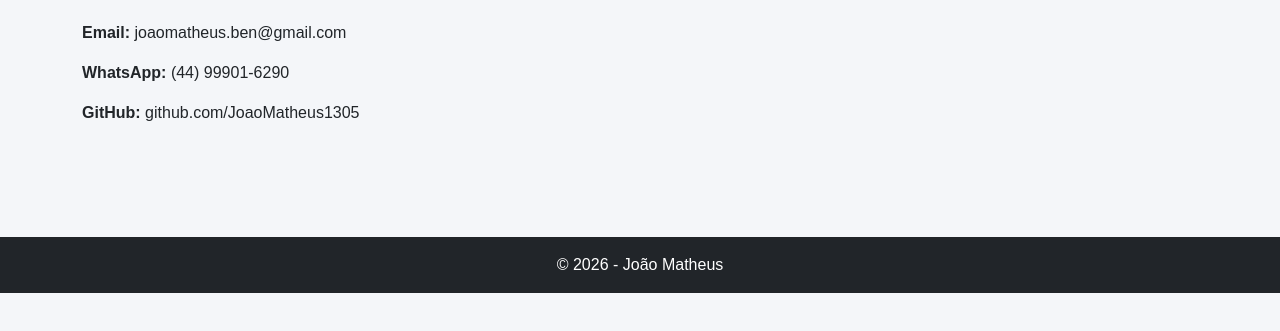
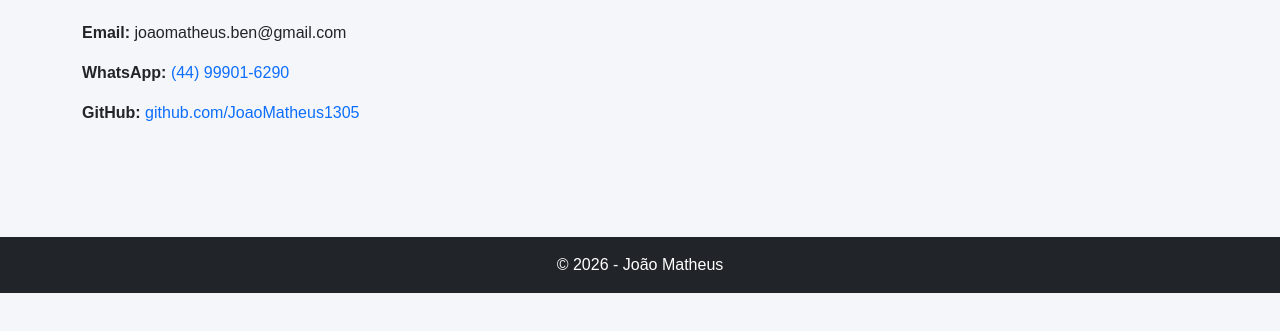
Before and after one commit to JoaoMatheus1305/Portf-lio, a plain HTML site: page contato.html in a window 1280 px wide. Shown: the part 175-506 px from the top of the page. Drawn offline with nearby package versions, Linux system fonts and the light colour scheme.

Commit message:
Adicionando links de contato

```diff
--- a/contato.html
+++ b/contato.html
@@ -34,8 +34,8 @@
         <h1 class="mb-4">Contato</h1>
 
         <p><strong>Email:</strong> joaomatheus.ben@gmail.com</p>
-        <p><strong>WhatsApp:</strong> (44) 99901-6290</p>
-<p><strong>GitHub:</strong> github.com/JoaoMatheus1305</p>
+        <p><strong>WhatsApp:</strong> <a href="https://wa.me/5544999016290" target="_blank">(44) 99901-6290</a></p>
+<p><strong>GitHub:</strong> <a href="https://github.com/JoaoMatheus1305" target="_blank">github.com/JoaoMatheus1305</a></p>
     </section>
 
     <footer class="bg-dark text-white text-center p-3 mt-5">
```
